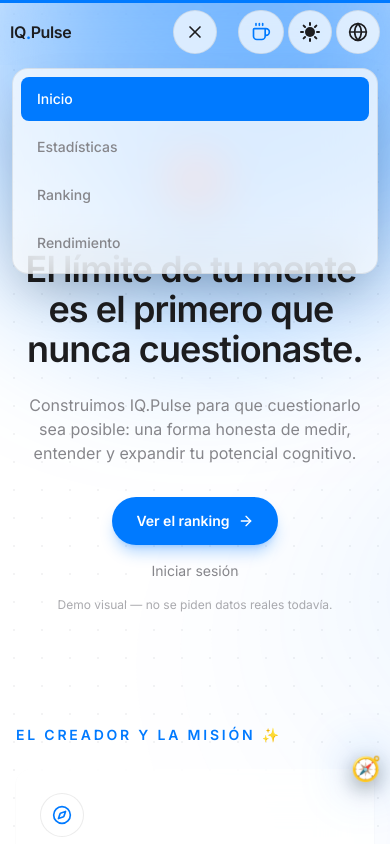
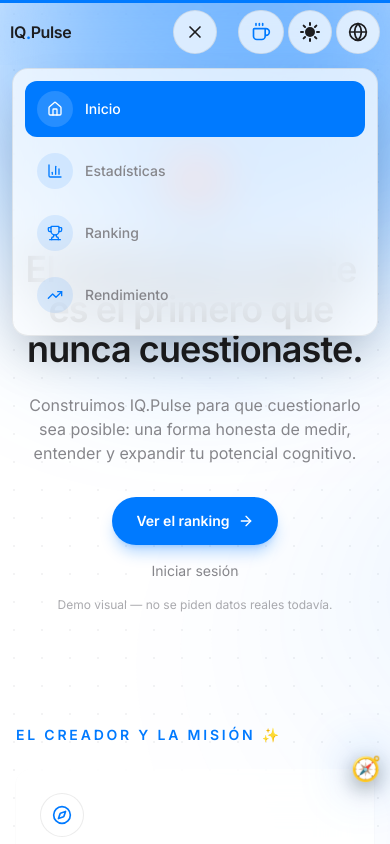
Before and after one commit to eldella/iq-pulse, a Next.js app: page / in a window 390 px wide. Both pictures are taken after a click on the button 195 px from the left and 32 px from the top of the page. Shown: the top 844 px of the page. Built offline with nearby package versions, Linux system fonts and the light colour scheme.

Commit message:
feat: add icons and stagger entrance to mobile nav menu

```diff
--- a/components/landing/MobileNavMenu.tsx
+++ b/components/landing/MobileNavMenu.tsx
@@ -5,12 +5,20 @@
 import Link from "next/link";
 import { usePathname } from "next/navigation";
 import { AnimatePresence, motion } from "framer-motion";
-import { Menu, X } from "lucide-react";
+import { BarChart3, Home, Menu, TrendingUp, Trophy, X, type LucideIcon } from "lucide-react";
 import { useLanguage } from "@/components/LanguageProvider";
 import { springTransition, springExitTransition, tapScale } from "@/lib/motion";
 import { cn } from "@/lib/utils";
 
 const emptySubscribe = () => () => {};
+
+/** Same icon language as each page's own Emoji3D badge (📊/🏆/📈), just as SVG instead of emoji here. */
+const NAV_ICONS: Record<string, LucideIcon> = {
+  "/": Home,
+  "/estadisticas": BarChart3,
+  "/ranking": Trophy,
+  "/rendimiento": TrendingUp,
+};
 
 /**
  * Mobile-only nav (sm:hidden, paired with the inline nav which is
@@ -59,28 +67,46 @@
           />
           <motion.div
             role="menu"
+            variants={{
+              hidden: {},
+              show: { transition: { staggerChildren: 0.05, delayChildren: 0.05 } },
+            }}
             initial={{ opacity: 0, y: -12, scale: 0.97 }}
             animate={{ opacity: 1, y: 0, scale: 1, transition: springTransition }}
             exit={{ opacity: 0, y: -12, scale: 0.97, transition: springExitTransition }}
-            className="fixed inset-x-3 top-[4.25rem] z-40 flex flex-col gap-1 rounded-card border border-glass-border bg-glass p-2 shadow-2xl backdrop-blur-xl"
+            className="fixed inset-x-3 top-[4.25rem] z-40 flex flex-col gap-1.5 rounded-card border border-glass-border bg-glass p-3 shadow-2xl backdrop-blur-xl"
           >
-            {navLinks.map(({ href, label }) => {
+            {navLinks.map(({ href, label }, index) => {
               const isActive = pathname === href;
+              const Icon = NAV_ICONS[href] ?? Home;
               return (
+                <motion.div
+                  key={href}
+                  initial={{ opacity: 0, x: -8 }}
+                  animate={{ opacity: 1, x: 0, transition: { ...springTransition, delay: index * 0.05 } }}
+                >
                   <Link
-                  key={href}
                     href={href}
                     onClick={() => setIsOpen(false)}
                     aria-current={isActive ? "page" : undefined}
                     className={cn(
-                    "flex h-11 items-center rounded-lg px-4 text-sm font-medium transition-colors duration-300 focus-visible:outline-none",
+                      "flex h-14 items-center gap-3 rounded-xl px-3 text-sm font-medium transition-colors duration-300 focus-visible:outline-none",
                       isActive
                         ? "bg-accent text-accent-foreground"
                         : "text-muted-foreground hover:bg-white/5 hover:text-foreground"
                     )}
                   >
+                    <span
+                      className={cn(
+                        "flex h-9 w-9 shrink-0 items-center justify-center rounded-full",
+                        isActive ? "bg-white/15" : "bg-accent/10 text-accent"
+                      )}
+                    >
+                      <Icon className="h-4 w-4" aria-hidden="true" />
+                    </span>
                     {label}
                   </Link>
+                </motion.div>
               );
             })}
           </motion.div>
```
Lines whose indentation alone changed are shown as unchanged.
